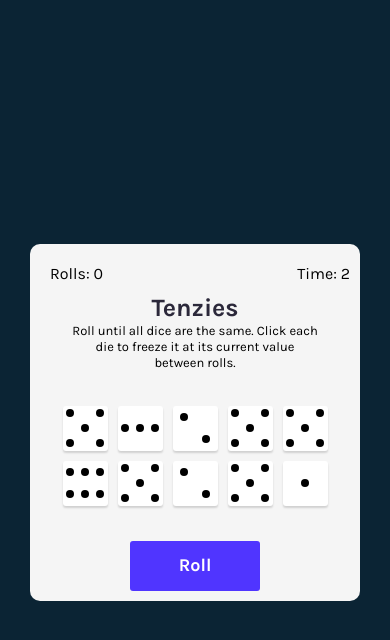
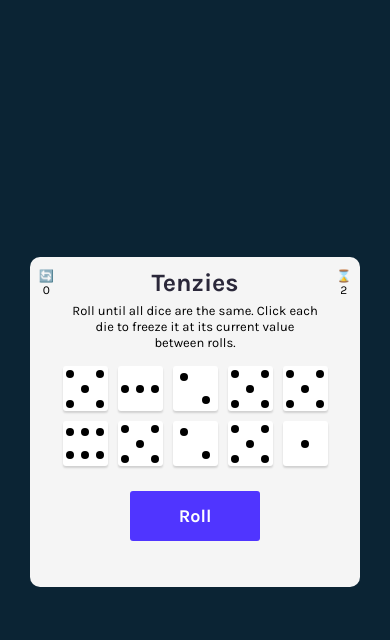
Before and after one commit to ol3gatron/Tenzies-game, a React (Vite) app: page / in a window 390 px wide. Both pictures are taken after a click on the button "Start game". Shown: the top 640 px of the page. Built offline with nearby package versions, Linux system fonts and the light colour scheme.

Commit message:
redone with grid

```diff
--- a/src/App.jsx
+++ b/src/App.jsx
@@ -79,10 +79,8 @@ function App() {
     <main>
       {startGame ?
         <>
-        <div className="main--stats">
-        <p className="main--rolls">Rolls: {rolls}</p>
-        {startGame && <p>Time: {seconds}</p>}
-        </div>
+        <p className="main--rolls">🔄 {rolls}</p>
+        {startGame && <p className="main--time">⌛ {seconds}</p>}
         <h1 className="main--title">Tenzies</h1>
         <p className="main--instructions">Roll until all dice are the same. Click each die to freeze it at its current value between rolls.</p>
         <div className="container">
@@ -94,12 +92,14 @@ function App() {
         <>
           <h1 className="main--title">Tenzies</h1>
           <p className="main--instructions">Roll until all dice are the same. Click each die to freeze it at its current value between rolls.</p>
+          <div className="total-stats">
           {JSON.parse(localStorage.getItem("stats")) &&
             <p className="totalRolls">Best rolls: {JSON.parse(localStorage.getItem("stats")).rolls}</p>
           }
           {JSON.parse(localStorage.getItem("stats")) &&
             <p className="totalTime">Best time: {JSON.parse(localStorage.getItem("stats")).time}</p>
           }
+          </div>
           <button className="roll-btn" onClick={startGameFunc}>Start game</button>
         </>
       }
--- a/src/index.css
+++ b/src/index.css
@@ -17,19 +17,30 @@ body {
 }
 
 main {
+  width: 500px;
+  height: 500px;
   background-color: #F5F5F5;
-  min-width: 500px;
-  min-height: 500px;
+  padding: 5px;
+  display: grid;
+  grid-template-columns: 1fr 2fr 1fr;
+  grid-template-rows: 1fr 1fr 1fr 1fr 1fr;
   border-radius: 10px;
-  display: flex;
-  flex-direction: column;
-  justify-content: space-between;
-  align-items: center;
-  padding: 10px;
+}
+
+main > p, h1, div {
+  align-self: center;
+  justify-self: center;
 }
 
 .main--rolls {
-  padding: 10px;
+  font-size: 12px;
+  text-align: center;
+}
+
+.main--time {
+  font-size: 12px;
+  grid-column: 3 / 4;
+  text-align: center;
 }
 
 .main--stats {
@@ -42,7 +53,8 @@ main {
 .container {
   display: grid;
   grid-template-columns: 1fr 1fr 1fr 1fr 1fr;
-  margin: 30px 0;
+  grid-row: 3 / 4;
+  grid-column: 2 / 3;
 }
 
 .die {
@@ -124,6 +136,10 @@ main {
   height: 50px;
   width: 130px;
   cursor: pointer;
+  align-self: end;
+  justify-self: center;
+  grid-row: 4 / 5;
+  grid-column: 2 / 3;
 }
 
 .roll-btn:active {
@@ -135,6 +151,8 @@ main {
   color: #2B283A;
   font-size: 25px;
   line-height: 30px;
+  grid-row: 1 / 2;
+  grid-column: 2 / 3;
 }
 
 .main--instructions {
@@ -143,25 +161,28 @@ main {
   font-weight: 400;
   font-size: 13px;
   line-height: 16px;
+  grid-column: 2 / 3;
 }
 
-.totalTime {
-  margin-bottom: 70px;
-}
-
-.totalRolls, .totalTime {
-  padding: 5px;
-  font-size: 20px;
-  font-weight: 700;
+.total-stats {
+  grid-column: 2 / 3;
 }
 
 @media (max-width: 500px) {
   main {
-    min-width: 330px;
-    min-height: 330px;
+    max-width: 330px;
+    max-height: 330px;
   }
 
   .main--instructions {
     max-width: 250px;
   }
+
+  .container {
+    padding: 10px 0;
+  }
+
+  .roll-btn {
+    margin-top: 10px;
+  }
 }
```
